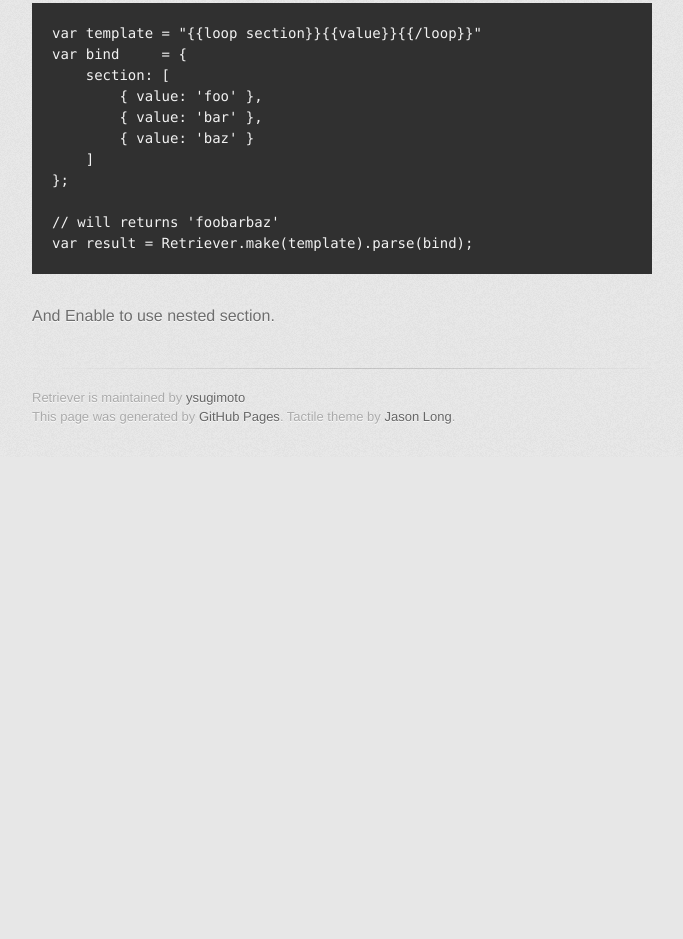
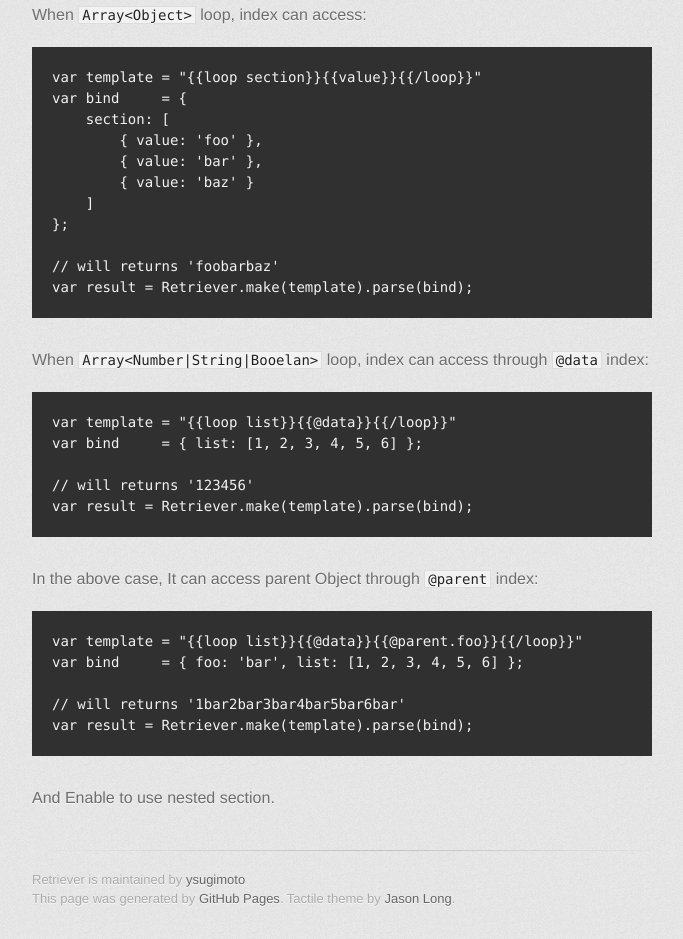
Before and after one commit to ysugimoto/Retriever, a website: page index.html in a window 1280 px wide. Shown: the part 2044-2983 px from the top of the page, without its empty margins (298-981 px from the left). Before the commit the page ends 2501 px from the top, so only its background shows below. Drawn offline with Linux system fonts and the light colour scheme; a web font is replaced by a local one.

Commit message:
Update index.html

```diff
--- a/index.html
+++ b/index.html
@@ -117,6 +117,8 @@ var result = Retriever.make(template).parse(bind);
 </ul><h3>
 <a name="loop" class="anchor" href="#loop"><span class="octicon octicon-link"></span></a>loop</h3>
 
+<p>When <code>Array&lt;Object&gt;</code> loop, index can access:</p>
+
 <pre><code>var template = "{{loop section}}{{value}}{{/loop}}"
 var bind     = {
     section: [
@@ -127,6 +129,24 @@ var bind     = {
 };
 
 // will returns 'foobarbaz'
+var result = Retriever.make(template).parse(bind);
+</code></pre>
+
+<p>When <code>Array&lt;Number|String|Booelan&gt;</code> loop,  index can access through <code>@data</code> index:
+
+<pre><code>var template = "{{loop list}}{{@data}}{{/loop}}"
+var bind     = { list: [1, 2, 3, 4, 5, 6] };
+
+// will returns '123456'
+var result = Retriever.make(template).parse(bind);
+</code></pre>
+
+<p>In the above case, It can access parent Object through <code>@parent</code> index:
+
+<pre><code>var template = "{{loop list}}{{@data}}{{@parent.foo}}{{/loop}}"
+var bind     = { foo: 'bar', list: [1, 2, 3, 4, 5, 6] };
+
+// will returns '1bar2bar3bar4bar5bar6bar'
 var result = Retriever.make(template).parse(bind);
 </code></pre>
 
```
